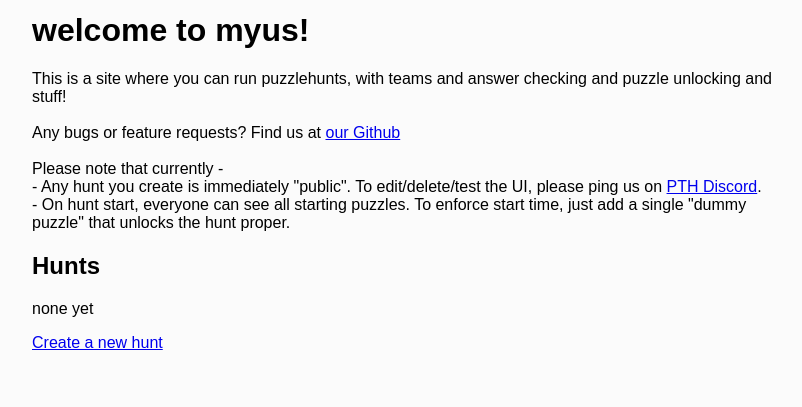
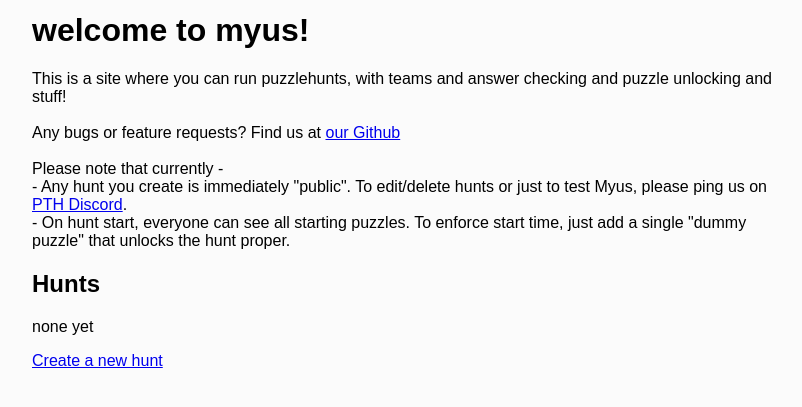
Before and after one commit to PuzzleTechHub/myus, a Django app: page / in a window 1280 px wide. Shown: the part 42-449 px from the top of the page, without its empty margins (224-1026 px from the left). Run offline with Django 3.2, Linux system fonts and the light colour scheme; data that the repository does not hold is empty.

Commit message:
Add clearer text for testing

```diff
--- a/myus/myus/templates/index.html
+++ b/myus/myus/templates/index.html
@@ -6,7 +6,7 @@
 Any bugs or feature requests? Find us at <a href="https://github.com/PuzzleTechHub/myus">our Github</a> <br><br>
 
 Please note that currently - <br>
-- Any hunt you create is immediately "public". To edit/delete/test the UI, please ping us on  <a href="https://discord.gg/kgTK5eD7XY">PTH Discord</a>.<br>
+- Any hunt you create is immediately "public". To edit/delete hunts or just to test Myus, please ping us on  <a href="https://discord.gg/kgTK5eD7XY">PTH Discord</a>.<br>
 - On hunt start, everyone can see all starting puzzles. To enforce start time, just add a single "dummy puzzle" that unlocks the hunt proper.<br>
 </p>
 <h2>Hunts</h2>
```
